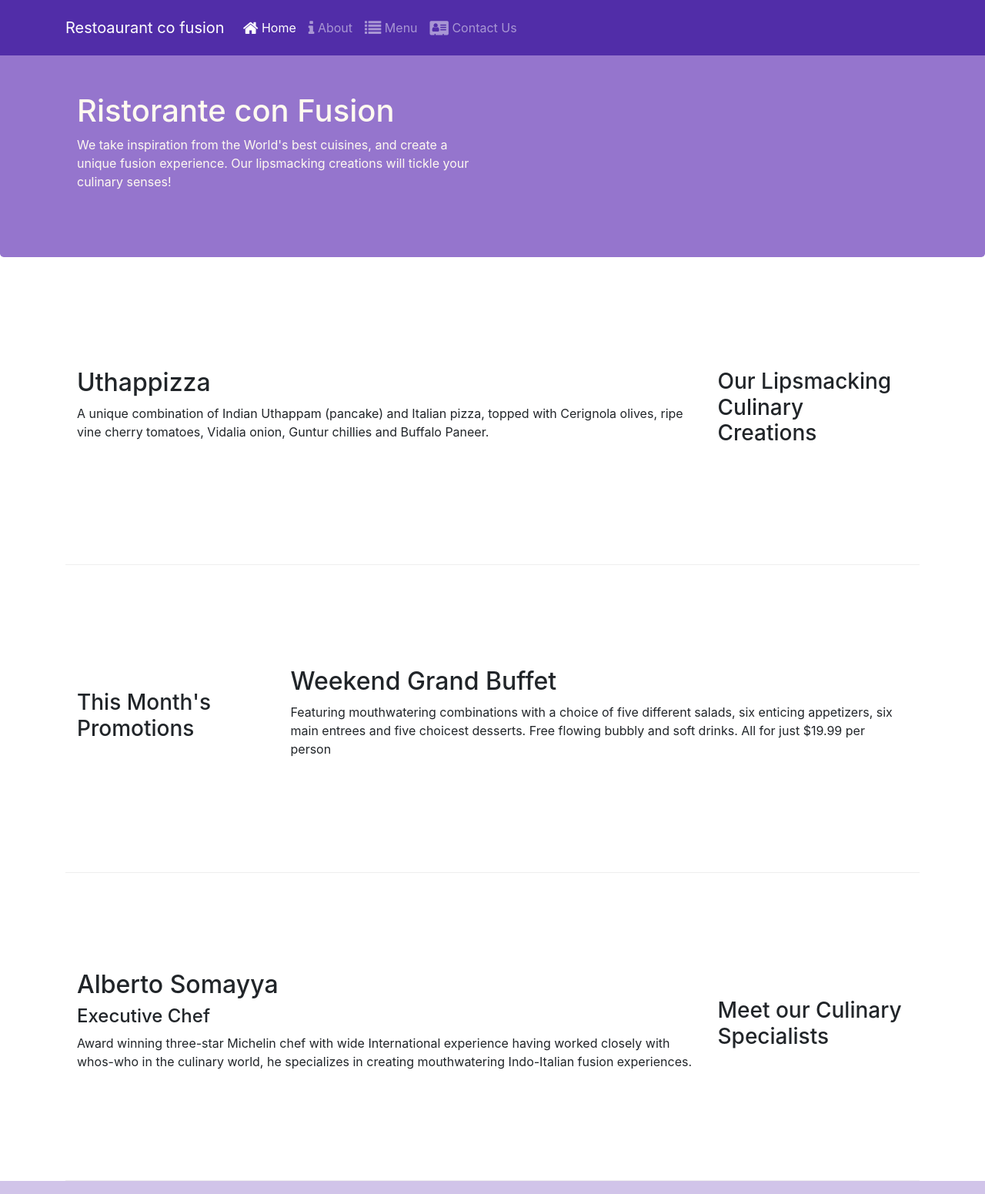
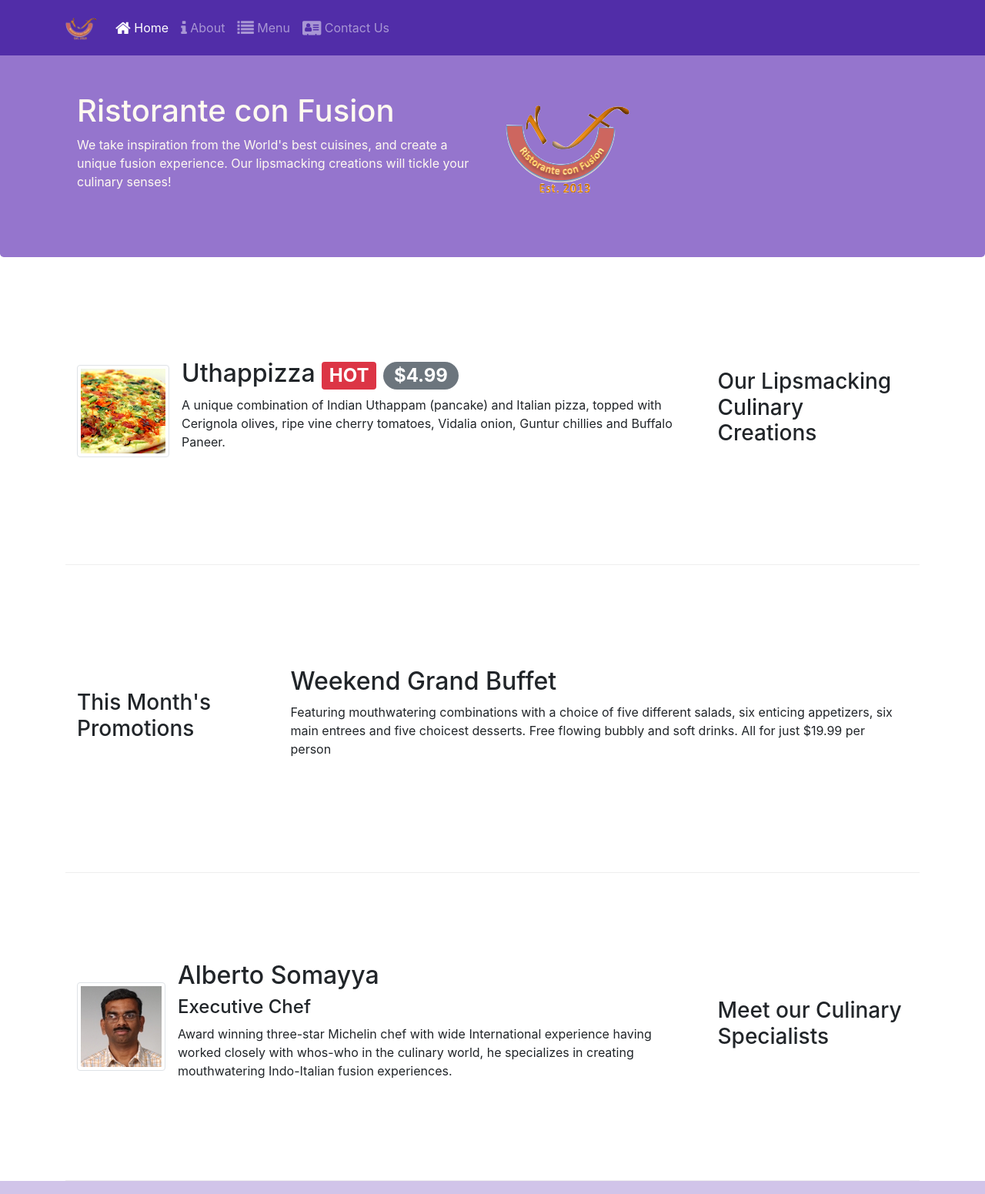
Before and after one commit to varunrai1360/Bootstrap-exercise, a website: page index.html in a window 1280 px wide. Shown: the top 1551 px of the page at 77% size. Drawn offline with nearby package versions, Linux system fonts and the light colour scheme.

Commit message:
images media alert thumbnails

```diff
--- a/index.html
+++ b/index.html
@@ -25,7 +25,7 @@
         <button class="navbar-toggler" type="button" data-toggle="collapse" data-target="#Navbar">
             <span class="navbar-toggler-icon"></span>
         </button>
-        <a class="navbar-brand mr-auto" href="#">Restoaurant co fusion</a>
+        <a class="navbar-brand mr-auto" href="#"><img src="img/logo.png" height="30" width="41"></a>
         <div class="navbar navbar-collapse" id="Navbar">
             <ul class="navbar-nav mr-auto">
                 <li class="nav-item "><a class="nav-link active" href="#"><span class="fa fa-home fa-lg"></span> Home</a></li>
@@ -46,9 +46,10 @@
                     <h1>Ristorante con Fusion</h1>
                     <p>We take inspiration from the World's best cuisines, and create a unique fusion experience. Our lipsmacking creations will tickle your culinary senses!</p>
                 </div>
-                <div>
+                <div class="col-12 col-sm align-self-center">
+                    <img src="img/logo.png" class="img-fluid">
                 </div>
-            </div class="col-12 col-sm">
+            </div>
         </div>
     </header>
 
@@ -58,8 +59,17 @@
                 <h3>Our Lipsmacking Culinary Creations</h3>
             </div>
             <div class="col col-sm  order-sm-first col-md">
-                <h2>Uthappizza</h2>
-                <p class="d-none d-sm-block">A unique combination of Indian Uthappam (pancake) and Italian pizza, topped with Cerignola olives, ripe vine cherry tomatoes, Vidalia onion, Guntur chillies and Buffalo Paneer.</p>
+                <div class="media">
+                    <img class="d-flex mr-3 img-thumbnail align-self-center"
+                            src="img/uthappizza.png" alt="Uthappizza">
+                    <div class="media-body">
+                        <h2 class="mt-0">Uthappizza <span class="badge badge-danger">HOT</span> <span class="badge badge-pill badge-secondary">$4.99</span></h2>
+                        <p class="d-none d-sm-block">A unique combination of Indian Uthappam (pancake) and
+                            Italian pizza, topped with Cerignola olives, ripe vine
+                            cherry tomatoes, Vidalia onion, Guntur chillies and
+                            Buffalo Paneer.</p>
+                    </div>
+                </div>
             </div>
         </div>
 
@@ -79,10 +89,20 @@
                 <h3>Meet our Culinary Specialists</h3>
             </div>
             <div class="col col-sm order-sm-first col-md">
-                <h2>Alberto Somayya</h2>
-                <h4>Executive Chef</h4>
-                <p class="d-none d-sm-block">Award winning three-star Michelin chef with wide International experience having worked closely with whos-who in the culinary world, he specializes in creating mouthwatering Indo-Italian fusion experiences. </p>
-            </div>
+                <div class="media">
+                    <img class="d-flex mr-3 img-thumbnail align-self-center"
+                            src="img/alberto.png" alt="Alberto Somayya">
+                    <div class="media-body">
+                        <h2 class="mt-0">Alberto Somayya</h2>
+                        <h4>Executive Chef</h4>
+                        <p class="d-none d-sm-block">Award winning three-star Michelin chef with wide
+                            International experience having worked closely with
+                            whos-who in the culinary world, he specializes in
+                            creating mouthwatering Indo-Italian fusion experiences.
+                            </p>
+                    </div>
+                </div>
+           </div>
         </div>
     </div>
 
```
Also changed, not shown: aboutus.html (+3 -2 lines), contactus.html (+3 -2 lines), img/alberto.png (added), img/buffet.png (added), img/logo.png (added), img/uthappizza.png (added), 1 other file.
